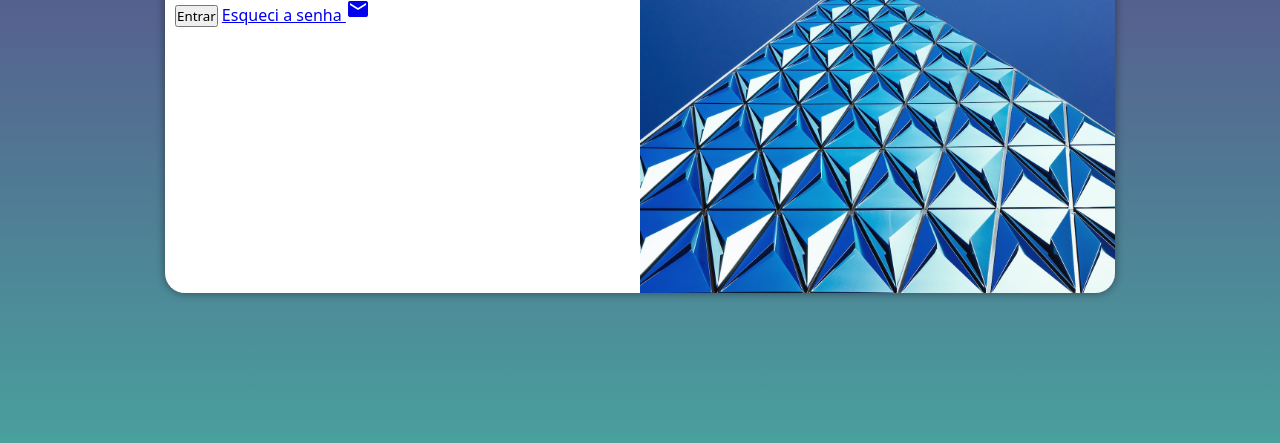
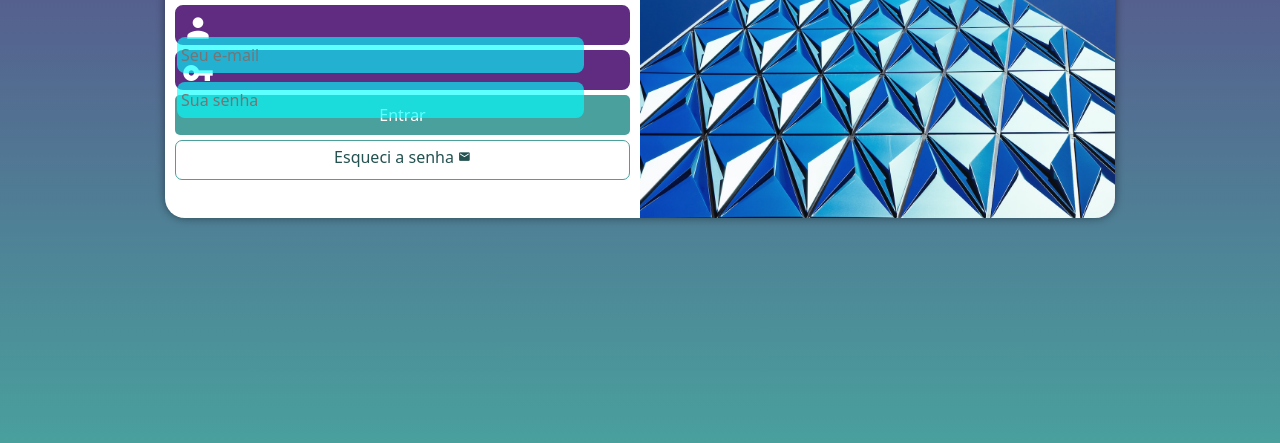
Before and after one commit to gabrieldealmeida1247/login-project, a plain HTML site: page index.html in a window 1280 px wide. Shown: the part 357-800 px from the top of the page. Drawn offline with Linux system fonts and the light colour scheme.

Commit message:
projecto login finalizado

```diff
--- a/estilos/media-query.css
+++ b/estilos/media-query.css
@@ -7,6 +7,7 @@
     }
     section#login{
         width: 80vw;
+        height: 280px;
     }
 
     section#login > div#imagem{
@@ -18,6 +19,7 @@
     section#login > div#form{
         float: right;
         width: 70%;
+
     }
 }
 
@@ -27,6 +29,7 @@
     }
     section#login{
         width: 950px;
+        height: 350px;
     }
     section#login > div#imagem{
         float: right;
@@ -44,6 +47,7 @@
     }
 
     div#form > p{
-        font-size: 1.2em;
+        font-size: 1em;
+        margin: 20px 0px;
     }
 }
--- a/estilos/style.css
+++ b/estilos/style.css
@@ -29,15 +29,16 @@ section#login{
     position:absolute;
     top: 50%;
     left: 50%;
-    transform: translate(-50%,-50%);
+
     overflow: hidden;
     background-color: white;
     width: 250px;
-    height: 500px;
+    height: 515px;
     border-radius: 20px;
     box-shadow: 0px 0px 10px rgba(0, 0, 0, 0.450);
     transition: width .3s, height .3s;
     transition-timing-function: ease;
+    transform: translate(-50%,-50%);
 
 }
 section#login > div#imagem{
@@ -61,3 +62,75 @@ div#form > h1{
 div#form > p{
     font-size: 0.8em;
 }
+
+form > input[type=submit]{
+    display: block;
+    font-size: 1em;
+    width: 100%;
+    height: 40px;
+    background-color: #49a09d;
+    color: white;
+    border: none;
+    border-radius: 5px;
+    cursor: pointer;
+}
+form > div.campo{
+    background-color: #5f2c82;
+    border: 2px solid #5f2c82;
+    display: block;
+    width: 100%;
+    height: 40px;
+    border-radius: 8px;
+    margin: 5px 0px;
+}
+div.campo > label{
+    display:none ;
+}
+div.campo > i{
+    color: white;
+   /* background-color: black;*/
+    font-size: 2em;
+    width: 40px;
+    padding: 5px;
+}
+
+div.campo > input{
+    background-color: rgba(0, 255, 255, 0.63);
+    font-size: 1em;
+    width: calc(100% - 44px);
+    height: 100%;
+    border: 0px;
+    border-radius: 8px;
+    padding: 4px;
+    transform: translateY(-12px);
+
+}
+div.campo > input:focus-within{
+    background-color: aliceblue;
+}
+form > input[type=submit]:hover{
+    background-color: #235250;
+}
+
+form > a.botao{
+    display: block;
+    text-align: center;
+    font-size: 1em;
+    width: 100%;
+    height: 40px;
+    padding-top: 5px;
+    margin-top: 5px;
+    background-color: white;
+    color: #235250;
+    border: 1px solid #49a09d;
+    border-radius: 7px;
+    text-decoration: none;
+}
+
+form > a.botao:hover{
+    background-color: aqua;
+}
+
+form > a.botao > i{
+    font-size: 0.8em;
+}
--- a/index.html
+++ b/index.html
@@ -30,7 +30,7 @@
                         <label for="isenha">Senha</label>
                     </div>
                     <input type="submit" value="Entrar">
-                    <a href="esqueci.html">
+                    <a href="esqueci.html" class="botao">
                         Esqueci a senha  <i class="material-icons">mail</i>
                     </a>
                 </form>
```
